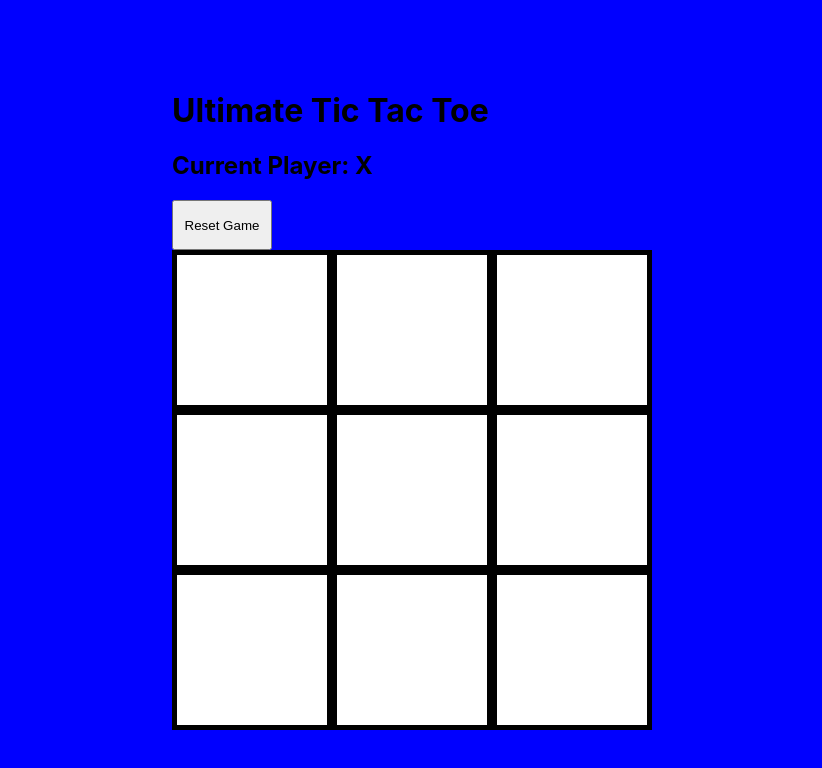
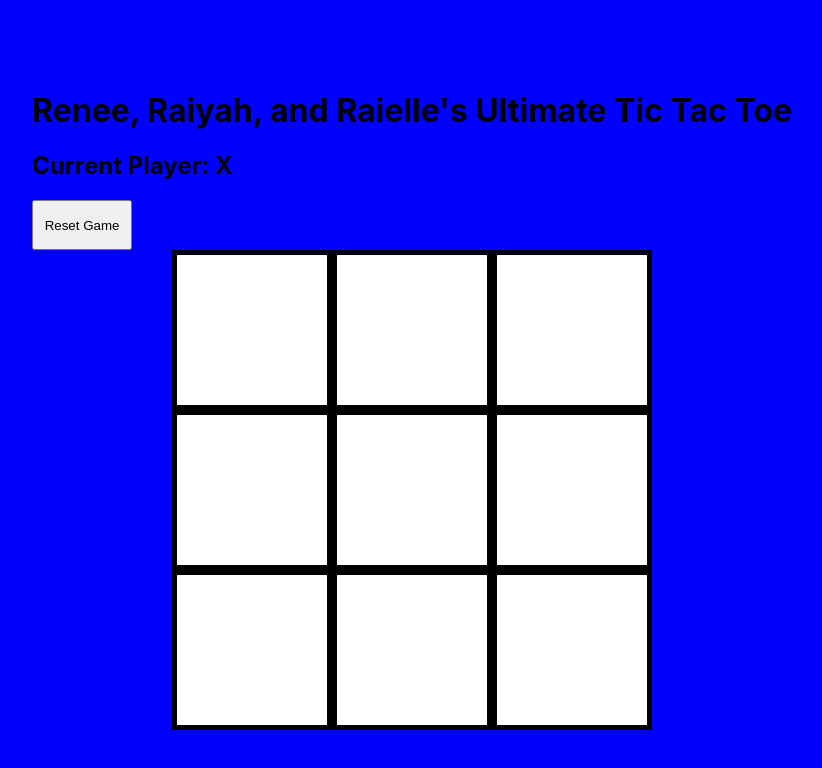
Before and after one commit to Trev-Robertson/tictacme, a React (Create React App) app: page / in a window 1280 px wide. Shown: the top 768 px of the page, without its empty margins (228-1050 px from the left). Built offline with nearby package versions, Linux system fonts and the light colour scheme.

Commit message:
renamed app

```diff
--- a/src/Components/GameBoard.js
+++ b/src/Components/GameBoard.js
@@ -60,7 +60,7 @@ export const GameBoard = () => {
     return (
 
         <div>
-            <h1>Ultimate Tic Tac Toe</h1>
+            <h1>Renee, Raiyah, and Raielle's Ultimate Tic Tac Toe</h1>
         <div>
     {moveNumber >= 9 ? <h2>End Game</h2> : calculateWinner() ? <h2>Player {`${calculateWinner()[1]}`} is the Winner! </h2> : <h2>Current Player: {marker}</h2>}
         </div>
```
